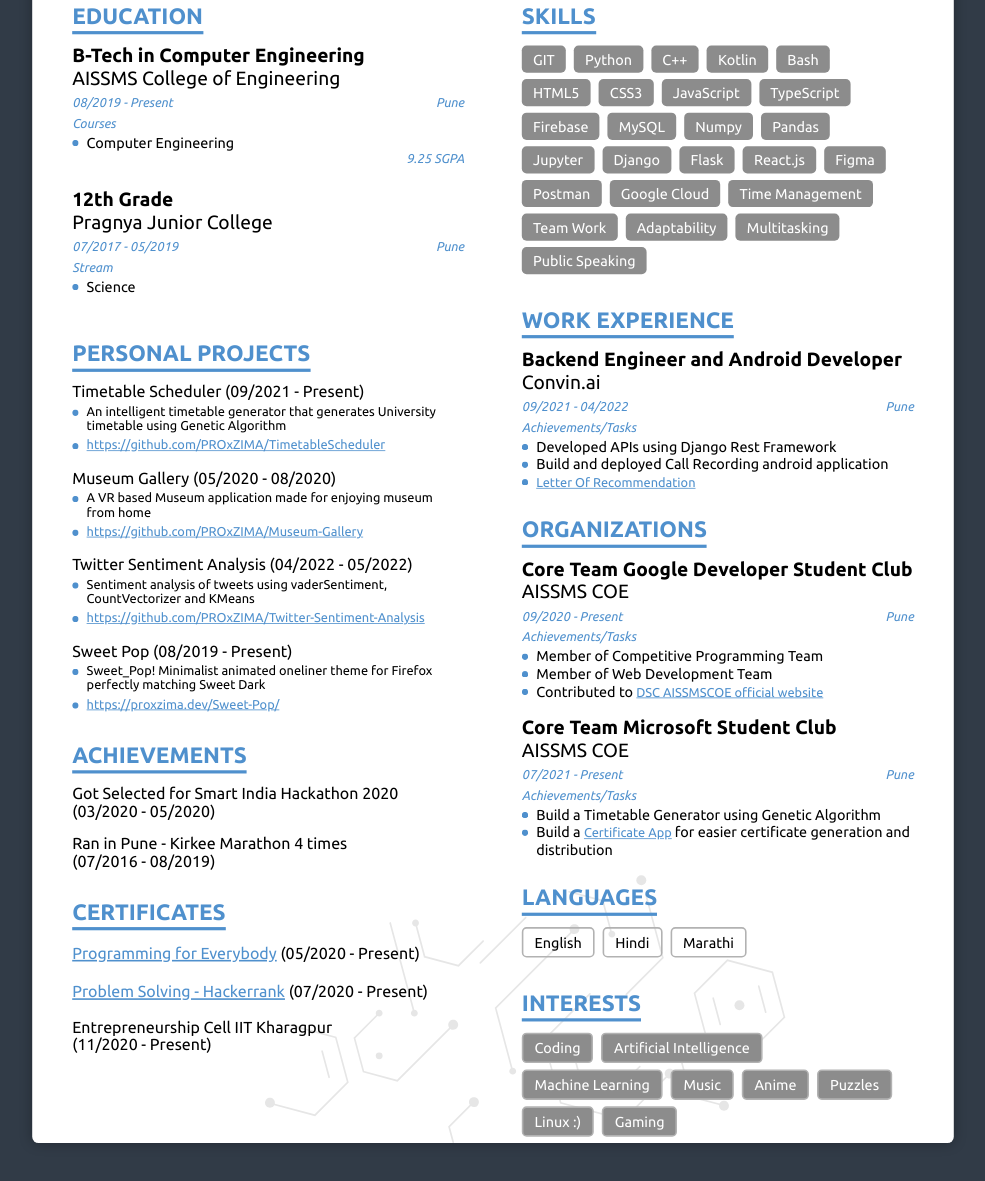
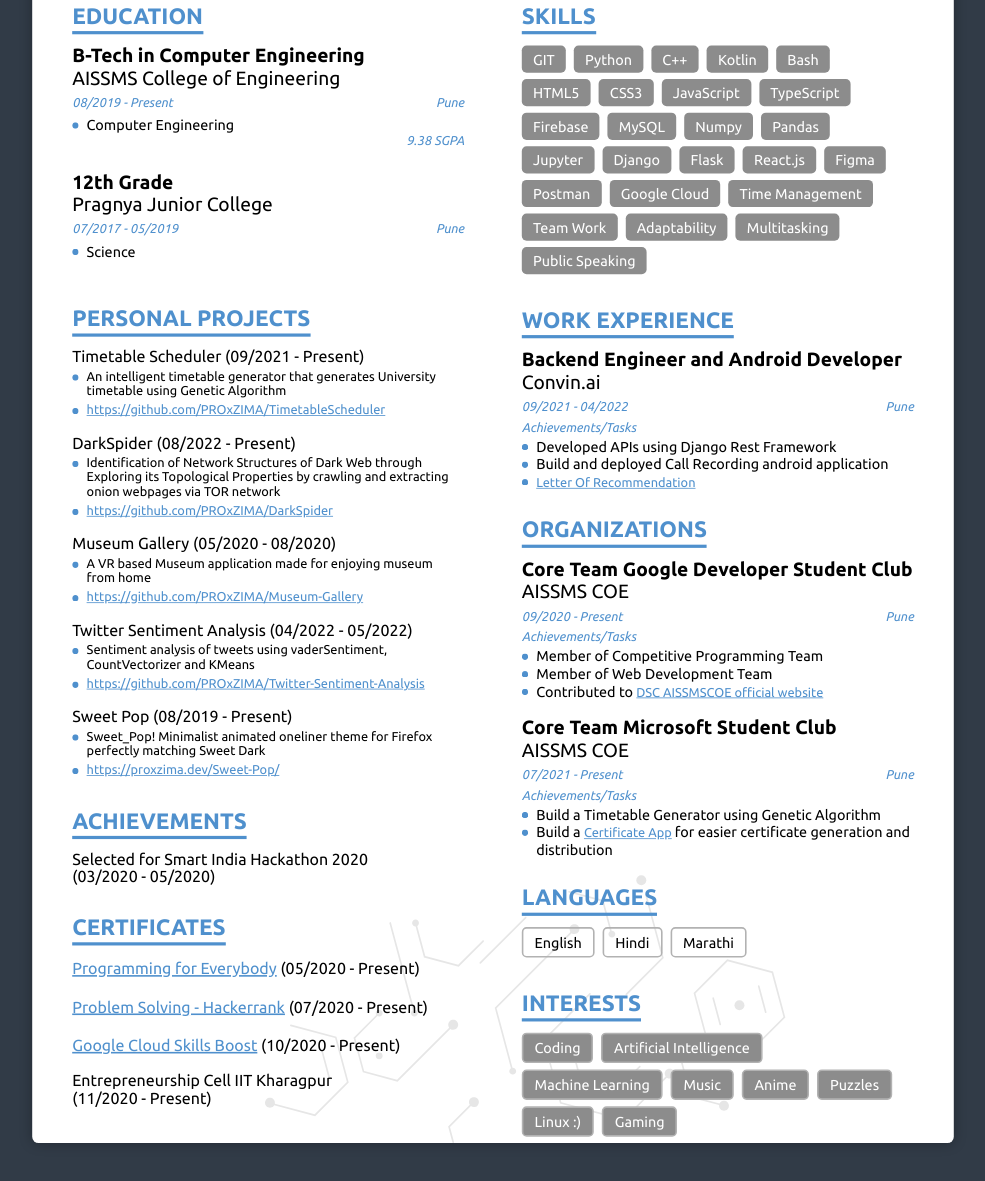
Before and after one commit to PROxZIMA/resume, a plain HTML site: page index.html in a window 1280 px wide. Shown: the part 351-1532 px from the top of the page, without its empty margins (147-1132 px from the left). Drawn offline with Linux system fonts and the light colour scheme.

Commit message:
Add: google cloud skill certifications

```diff
--- a/index.html
+++ b/index.html
@@ -147,7 +147,7 @@
                   </div>
                 </div>
                 <div class="list">
-                  <div class="list-header">
+                  <div class="list-header" style='display: none;'>
                     <div tabindex="-1" class="texty-size-f text-c textx-el textx-label top-deco-color textx-label">
                       Courses</div>
                   </div>
@@ -157,7 +157,7 @@
                       <div class="textx-el texty-size-e">Computer Engineering</div>
                     </div>
                     <div class="shift-right location">
-                      <div class="textx-el texty-size-f text-c top-deco-color">9.25 SGPA</div>
+                      <div class="textx-el texty-size-f text-c top-deco-color">9.38 SGPA</div>
                     </div>
                   </div>
                 </div>
@@ -179,7 +179,7 @@
                   </div>
                 </div>
                 <div class="list">
-                  <div class="list-header">
+                  <div class="list-header" style='display: none;'>
                     <div tabindex="-1" class="texty-size-f text-c textx-el textx-label top-deco-color textx-label">
                       Stream</div>
                   </div>
@@ -224,6 +224,32 @@
                     <div class="list-item-content">
                       <div class="textx-el texty-size-f"><a target="_blank"
                           href="https://github.com/PROxZIMA/TimetableScheduler">https://github.com/PROxZIMA/TimetableScheduler</a>
+                      </div>
+                    </div>
+                  </div>
+                </div>
+              </div>
+              <div class="group content-group content-inner">
+                <div class="list-header name-period">
+                  <div class="textx-el texty-size-d text-b textx-mandatory">
+                    DarkSpider
+                    <div class="textx-el-period">(08/2022 - Present)</div>
+                  </div>
+                </div>
+                <div class="list">
+                  <div class="list-item-group">
+                    <div class="list-item-bullet"></div>
+                    <div class="list-item-content">
+                      <div class="textx-el texty-size-f">Identification of Network Structures of Dark Web through
+                        Exploring its Topological Properties by crawling and extracting onion webpages via TOR network
+                      </div>
+                    </div>
+                  </div>
+                  <div class="list-item-group">
+                    <div class="list-item-bullet"></div>
+                    <div class="list-item-content">
+                      <div class="textx-el texty-size-f"><a target="_blank"
+                          href="https://github.com/PROxZIMA/DarkSpider">https://github.com/PROxZIMA/DarkSpider</a>
                       </div>
                     </div>
                   </div>
@@ -316,20 +342,20 @@
             <div class="sec-grp">
               <div class="group content-group content-inner">
                 <div class="list-header name-period">
-                  <div class="textx-el texty-size-d text-b textx-mandatory">Got Selected for Smart
+                  <div class="textx-el texty-size-d text-b textx-mandatory">Selected for Smart
                     India Hackathon 2020 <div class="textx-el-period">
                       (03/2020 - 05/2020)</div>
                   </div>
                 </div>
               </div>
-              <div class="group content-group content-inner">
+              <!-- <div class="group content-group content-inner">
                 <div class="list-header name-period">
                   <div class="textx-el texty-size-d text-b textx-mandatory">Ran in Pune - Kirkee
                     Marathon 4 times <div class="textx-el-period">
                       (07/2016 - 08/2019)</div>
                   </div>
                 </div>
-              </div>
+              </div> -->
             </div>
           </div>
           <div class="section-cert pos section-small sec-grp">
@@ -359,6 +385,18 @@
                         Problem Solving - Hackerrank</a>
                     </div>
                     <div class="textx-el-period">(07/2020 - Present)</div>
+                  </div>
+                </div>
+              </div>
+              <div class="group content-group content-inner">
+                <div class="list-header name-period">
+                  <div class="textx-el texty-size-d text-b textx-mandatory">
+                    <div class="textx-el">
+                      <a href="https://www.cloudskillsboost.google/public_profiles/8ce32532-ca12-4a89-aed0-99c9316cae73"
+                        target="_blank">
+                        Google Cloud Skills Boost</a>
+                    </div>
+                    <div class="textx-el-period">(10/2020 - Present)</div>
                   </div>
                 </div>
               </div>
```
